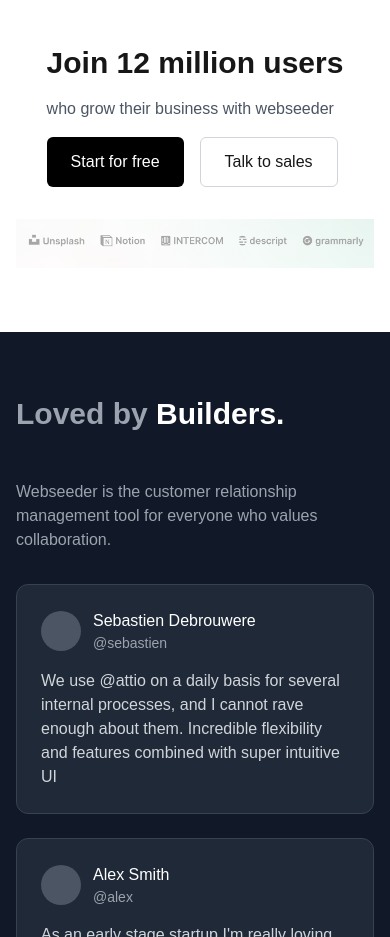
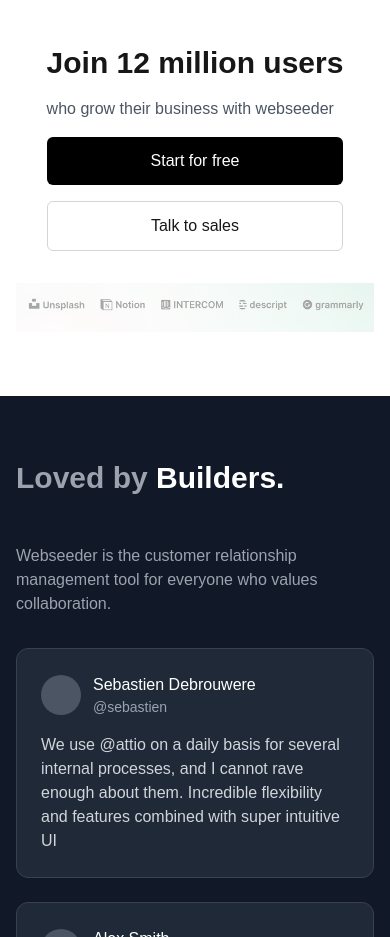
Before and after one commit to Mayank-Webseeder/Webseeder_software_pages, a Next.js app: page /booking in a window 390 px wide. Shown: the part 3800-4737 px from the top of the page. Built offline with nearby package versions, Linux system fonts and the light colour scheme.

Commit message:
new commit

```diff
--- a/src/app/booking/page.js
+++ b/src/app/booking/page.js
@@ -100,14 +100,15 @@
             <div className="space-y-4">
               <h2 className="text-3xl md:text-4xl font-bold">Join 12 million users</h2>
               <p className="text-gray-600">who grow their business with webseeder</p>
-              <div className="flex gap-4">
-                <button className="bg-black text-white px-6 py-3 rounded-md">
-                  Start for free
-                </button>
-                <button className="border border-gray-300 px-6 py-3 rounded-md">
-                  Talk to sales
-                </button>
-              </div>
+              <div className="flex flex-col md:flex-row gap-4">
+  <button className="bg-black text-white px-6 py-3 rounded-md w-full md:w-auto">
+    Start for free
+  </button>
+  <button className="border border-gray-300 px-6 py-3 rounded-md w-full md:w-auto">
+    Talk to sales
+  </button>
+</div>
+
             </div>
             <div className="flex items-center gap-6">
               <img src='banner.png' alt='picc'/>
```
